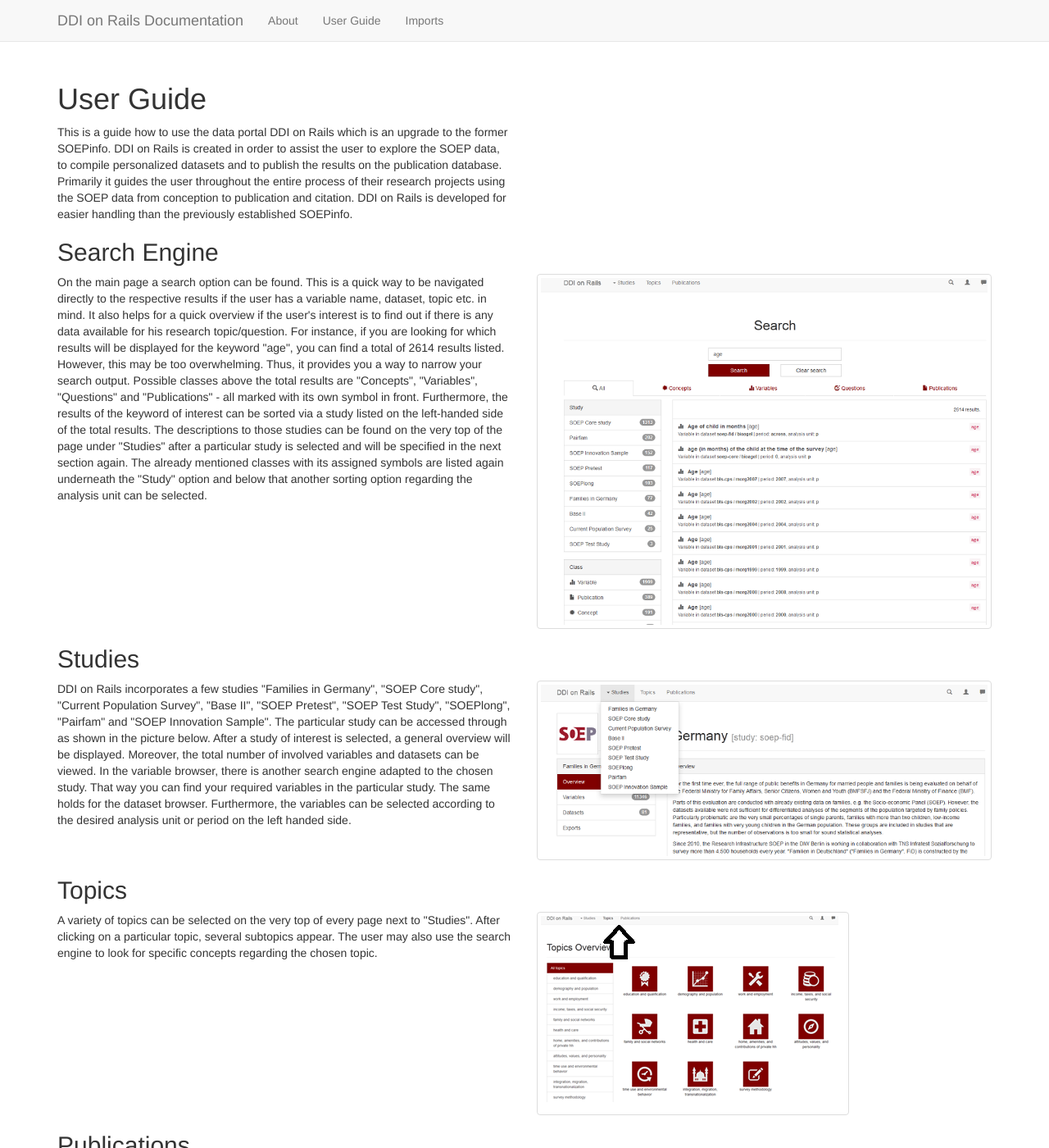
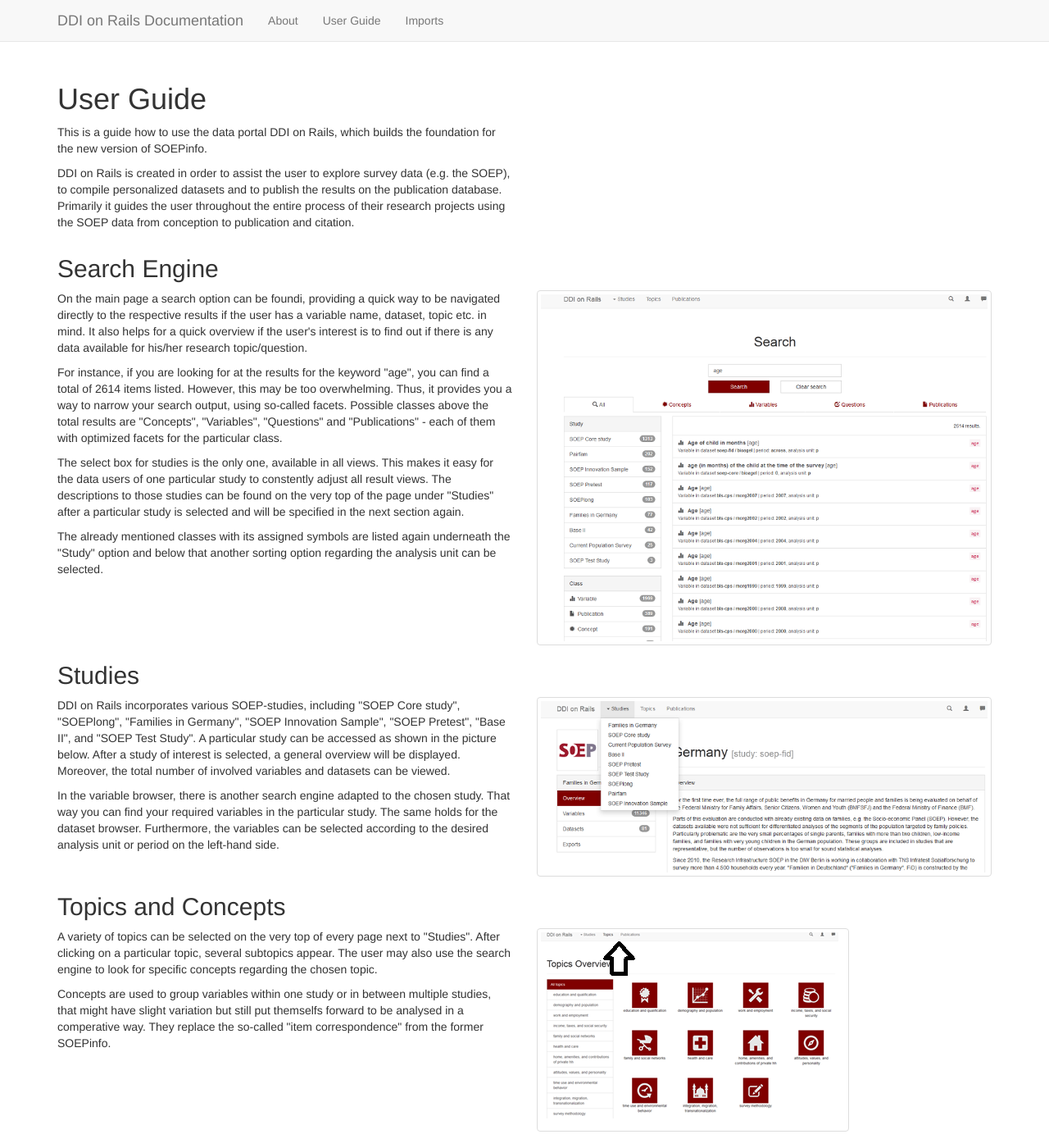
Before and after one commit to ddionrails/ddionrails.github.io, a Jekyll site: the page built from user_guide/index.html, in a window 1280 px wide and 1400 px high. Shown: the whole window at 82% size. Built offline with Jekyll 4.4.1, drawn with Linux system fonts in a browser that asks for light colours; Markdown is read by kramdown in place of the engine named in the settings; some of the changed text lies outside the part shown.

Commit message:
Update user guide

```diff
--- a/_includes/footer.html
+++ b/_includes/footer.html
@@ -1,3 +1,3 @@
 <div class="container">
-  <p class="text-muted">DDI on Rails, developed by Marcel Hebing, proudly sponsored by the German Socio-economic Panel (SOEP).</p>
+  <p class="text-muted">DDI on Rails, designed and build by Marcel Hebing, proudly sponsored by the German Socio-economic Panel (SOEP).</p>
 </div>
--- /dev/null
+++ b/user_guide/index.html
@@ -0,0 +1,162 @@
+---
+layout: ddionrails
+title: User Guide
+---
+
+<h1>User Guide</h1>
+
+<div class="row">
+<div class="col-sm-6">
+
+<p>
+This is a guide how to use the data portal DDI on Rails, which builds the foundation for the new version of SOEPinfo.
+</p>
+
+<p>
+DDI on Rails is created in order to assist the user to explore survey data (e.g. the SOEP), to compile personalized datasets and to publish the results on the publication database.  Primarily it guides the user throughout the entire process of their research projects using the SOEP data from conception to publication and citation.
+</p>
+
+</div>
+</div>
+
+<h2>Search Engine</h2>
+
+<div class="row">
+<div class="col-sm-6">
+
+<p>
+On the main page a search option can be foundi, providing a quick way to be navigated directly to the respective results if the user has a variable name, dataset, topic etc. in mind. It also helps for a quick overview if the user's interest is to find out if there is any data available for his/her research topic/question.
+</p>
+
+<p>
+For instance, if you are looking for at the results for the keyword "age", you can find a total of 2614 items listed. However, this may be too overwhelming. Thus, it provides you a way to narrow your search output, using so-called facets. Possible classes above the total results are "Concepts", "Variables", "Questions" and "Publications" - each of them with optimized facets for the particular class.
+</p>
+
+<p>
+The select box for studies is the only one, available in all views. This makes it easy for the data users of one particular study to constently adjust all result views. The descriptions to those studies can be found on the very top of the page under "Studies" after a particular study is selected and will be specified in the next section again.
+</p>
+
+<p>
+The already mentioned classes with its assigned symbols are listed again underneath the "Study" option and below that another sorting option regarding the analysis unit can be selected.
+</p>
+
+</div>
+<div class="col-sm-6">
+
+<img src="images/search.png" class="img-thumbnail img-responsive">
+
+</div>
+</div>
+
+<h2>Studies</h2>
+
+<div class="row">
+<div class="col-sm-6">
+
+<p>
+DDI on Rails incorporates various SOEP-studies, including
+"SOEP Core study",
+"SOEPlong",
+"Families in Germany",
+"SOEP Innovation Sample",
+"SOEP Pretest",
+"Base II",
+and "SOEP Test Study".
+A particular study can be accessed as shown in the picture below. After a study of interest is selected, a general overview will be displayed. Moreover, the total number of involved variables and datasets can be viewed.
+</p>
+
+<p>
+In the variable browser, there is another search engine adapted to the chosen study. That way you can find your required variables in the particular study. The same holds for the dataset browser. Furthermore, the variables can be selected according to the desired analysis unit or period on the left-hand side.
+</p>
+
+</div>
+<div class="col-sm-6">
+
+<img src="images/studies.png" class="img-thumbnail img-responsive">
+
+</div>
+</div>
+
+<h2>Topics and Concepts</h2>
+
+<div class="row">
+<div class="col-sm-6">
+
+<p>
+A variety of topics can be selected on the very top of every page next to "Studies". After clicking on a particular topic, several subtopics appear. The user may also use the search engine to look for specific concepts regarding the chosen topic.
+</p>
+
+<p>
+Concepts are used to group variables within one study or in between multiple studies, that might have slight variation but still put themselfs forward to be analysed in a comperative way. They replace the so-called "item correspondence" from the former SOEPinfo.
+</p>
+
+</div>
+<div class="col-sm-6">
+
+<img src="images/topics.png" class="img-thumbnail img-responsive">
+
+</div>
+</div>
+
+<h2>Publications</h2>
+
+<div class="row">
+<div class="col-sm-6">
+
+<p>
+Under "publications" you can search for any keyword and you will be directed to a list of papers that involve the searched word(s). Each result provides a link to the publication for direct access.
+</p>
+
+</div>
+<div class="col-sm-6">
+
+<img src="images/publications.png" class="img-thumbnail img-responsive">
+
+</div>
+</div>
+
+<h2>Workspace and Basket</h2>
+
+<div class="row">
+<div class="col-sm-6">
+
+
+<p>
+While the former SOEPinfo allowed the use of the basket and its script generator without any login information, the new system requires you to log in in order to create baskets for variables.
+</p>
+
+<p>
+The login is neccessary to enable some of the new features in DDI on Rails, among others the possibility to store multiple baskets at a time and access those baskets directly from most statistical packages.
+</p>
+
+</div>
+<div class="col-sm-6">
+
+<img src="images/login.png" class="img-thumbnail img-responsive">
+
+</div>
+<div class="col-sm-6">
+
+<p>
+After having signed in, a new basket-symbol appears on the very top. Now you can create new baskets and fill in the individual information for each basket. To enable comparison between studies and distributions (versions of one study) later in the process, it is necessary to bind the basket to a particular distribution.
+</p>
+
+</div>
+<div class="col-sm-6">
+
+<img src="images/basket.png" class="img-thumbnail img-responsive">
+
+</div>
+<div class="col-sm-6">
+
+<p>
+All variables of interest accessed as previously explained can be selected into your basket now by clicking on the green "Add to basket" symbol underneath the variable in the variable browser. The number next to the basket indicates how many variables are already integrated into your basket.
+</p>
+
+</div>
+<div class="col-sm-6">
+
+<img src="images/workspace.png" class="img-thumbnail img-responsive">
+
+</div>
+</div>
--- a/user_guide/index.markdown
+++ /dev/null
@@ -1,125 +0,0 @@
----
-layout: ddionrails
-title: User Guide
----
-
-User Guide
-==========
-
-<div class="row">
-<div class="col-sm-6">
-
-This is a guide how to use the data portal DDI on Rails which is an upgrade to the former SOEPinfo.
-
-DDI on Rails is created in order to assist the user to explore the SOEP data, to compile personalized datasets and to publish the results on the publication database.  Primarily it guides the user throughout the entire process of their research projects using the SOEP data from conception to publication and citation. DDI on Rails is developed for easier handling than the previously established SOEPinfo.
-
-</div>
-</div>
-
-Search Engine
--------------
-
-<div class="row">
-<div class="col-sm-6">
-
-On the main page a search option can be found. This is a quick way to be navigated directly to the respective results if the user has a variable name, dataset, topic etc. in mind. It also helps for a quick overview if the user's interest is to find out if there is any data available for his research topic/question.
-
-For instance, if you are looking for which results will be displayed for the keyword "age", you can find a total of 2614 results listed. However, this may be too overwhelming. Thus, it provides you a way to narrow your search output. Possible classes above the total results are "Concepts", "Variables", "Questions" and "Publications" - all marked with its own symbol in front.
-
-Furthermore, the results of the keyword of interest can be sorted via a study listed on the left-handed side of the total results. The descriptions to those studies can be found on the very top of the page under "Studies" after a particular study is selected and will be specified in the next section again.
-
-The already mentioned classes with its assigned symbols are listed again underneath the "Study" option and below that another sorting option regarding the analysis unit can be selected.
-
-</div>
-<div class="col-sm-6">
-
-<img src="images/search.png" class="img-thumbnail img-responsive">
-
-</div>
-</div>
-
-Studies
--------
-
-<div class="row">
-<div class="col-sm-6">
-
-DDI on Rails incorporates a few studies "Families in Germany", "SOEP Core study", "Current Population Survey", "Base II", "SOEP Pretest", "SOEP Test Study", "SOEPlong", "Pairfam" and "SOEP Innovation Sample". The particular study can be accessed through as shown in the picture below. After a study of interest is selected, a general overview will be displayed. Moreover, the total number of involved variables and datasets can be viewed.
-
-In the variable browser, there is another search engine adapted to the chosen study. That way you can find your required variables in the particular study. The same holds for the dataset browser. Furthermore, the variables can be selected according to the desired analysis unit or period on the left handed side.
-
-</div>
-<div class="col-sm-6">
-
-<img src="images/studies.png" class="img-thumbnail img-responsive">
-
-</div>
-</div>
-
-Topics
-------
-
-<div class="row">
-<div class="col-sm-6">
-
-A variety of topics can be selected on the very top of every page next to "Studies". After clicking on a particular topic, several subtopics appear. The user may also use the search engine to look for specific concepts regarding the chosen topic.
-
-</div>
-<div class="col-sm-6">
-
-<img src="images/topics.png" class="img-thumbnail img-responsive">
-
-</div>
-</div>
-
-Publications
-------------
-
-<div class="row">
-<div class="col-sm-6">
-
-Under "publications" you can search for any keyword and you will be directed to a list of papers that involve the searched word(s). Each result provides a link to the publication for direct access.
-
-</div>
-<div class="col-sm-6">
-
-<img src="images/publications.png" class="img-thumbnail img-responsive">
-
-</div>
-</div>
-
-Basket
-------
-
-<div class="row">
-<div class="col-sm-6">
-
-In order to use the basket for selecting variables and compiling personalized datasets, you need an account and have to sign in.
-
-</div>
-<div class="col-sm-6">
-
-<img src="images/login.png" class="img-thumbnail img-responsive">
-
-</div>
-<div class="col-sm-6">
-
-After having signed in, a new basket-symbol appears on the very top. Now you can create new baskets and fill in the individual information for each basket.
-
-</div>
-<div class="col-sm-6">
-
-<img src="images/basket.png" class="img-thumbnail img-responsive">
-
-</div>
-<div class="col-sm-6">
-
-All variables of interest accessed as previously explained can be selected into your basket now by clicking on the green "Add to basket" symbol underneath the variable in the variable browser. The number next to the basket indicates how many variables are already integrated into your basket.
-
-</div>
-<div class="col-sm-6">
-
-<img src="images/workspace.png" class="img-thumbnail img-responsive">
-
-</div>
-</div>
```
